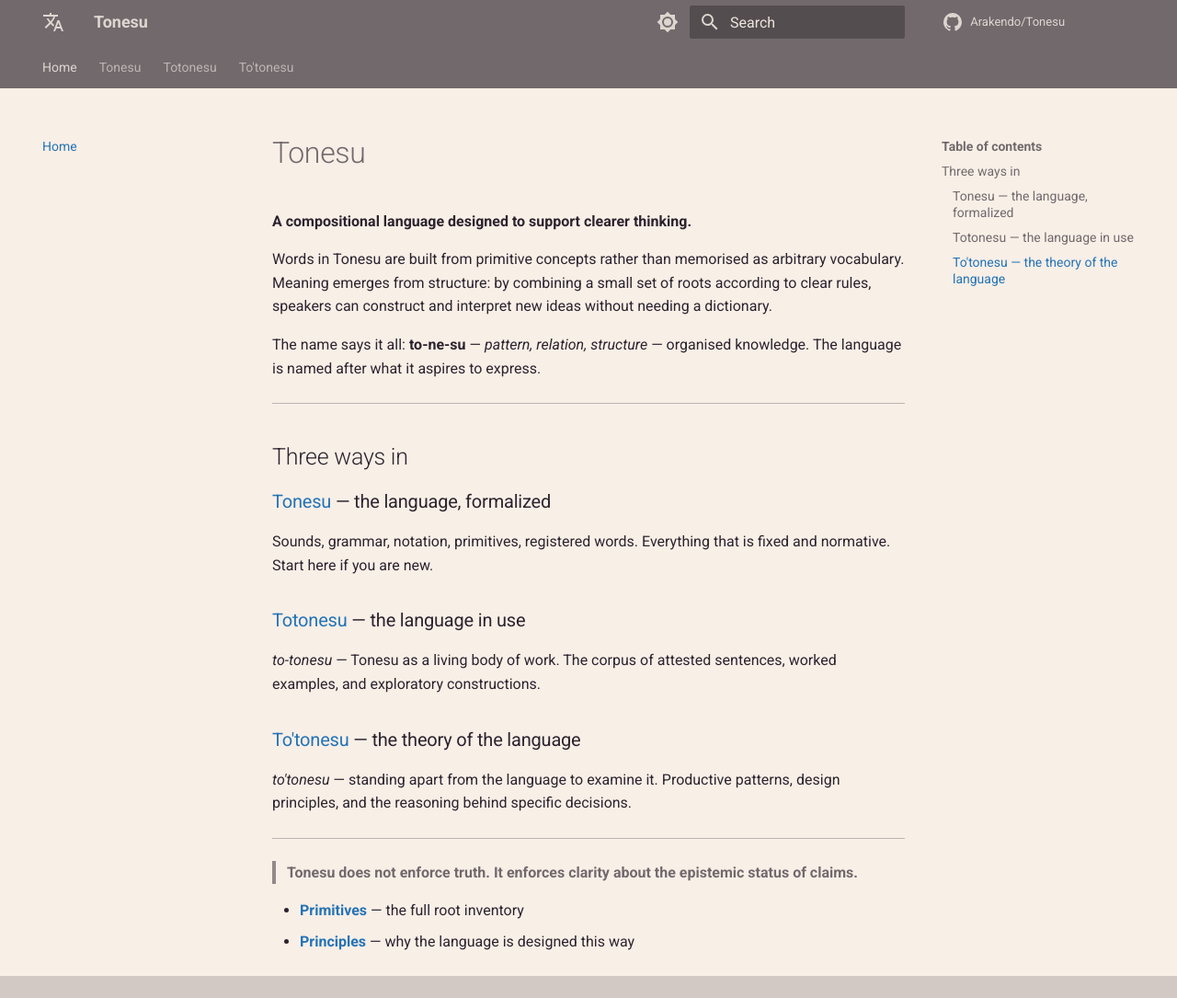
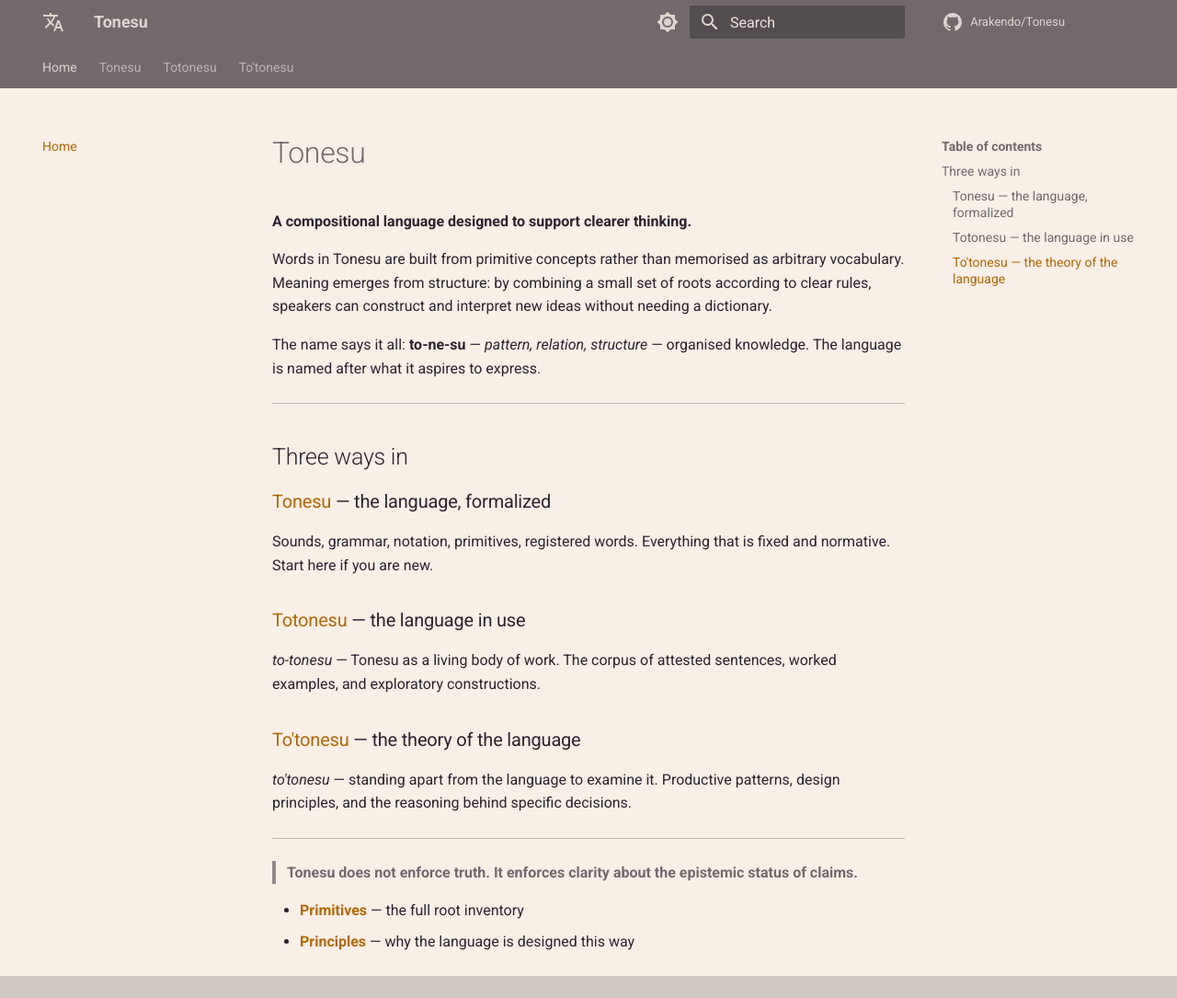
Before and after one commit to Arakendo/Tonesu, an MkDocs documentation site: the page built from www/docs/index.md, in a window 1280 px wide and 1085 px high. Shown: the whole window at 92% size. Built offline with MkDocs 1.6.1 and Material for MkDocs 9.7.7, drawn with Linux system fonts in a browser that asks for light colours; comment, search, counter and statistics services are not loaded.

Commit message:
Theme: orange links (dark) + amber links (light)

```diff
--- a/www/docs/overrides/css/extra.css
+++ b/www/docs/overrides/css/extra.css
@@ -51,7 +51,7 @@
   --md-code-hl-variable-color:      #f7f1ff;
 
   /* Links */
-  --md-typeset-a-color:             #5ad4e6;   /* editorLink.activeFg      */
+  --md-typeset-a-color:             #fd9353;   /* orange                   */
 
   /* Tables */
   --md-typeset-table-color:         #363537;   /* panel.background         */
@@ -121,7 +121,7 @@
   --md-code-hl-variable-color:      #2c232e;
 
   /* Links */
-  --md-typeset-a-color:             #2473b6;   /* editorLink.activeFg      */
+  --md-typeset-a-color:             #b16803;   /* amber/yellow             */
 
   /* Tables */
   --md-typeset-table-color:         #d2c9c4;   /* input.border             */
```
